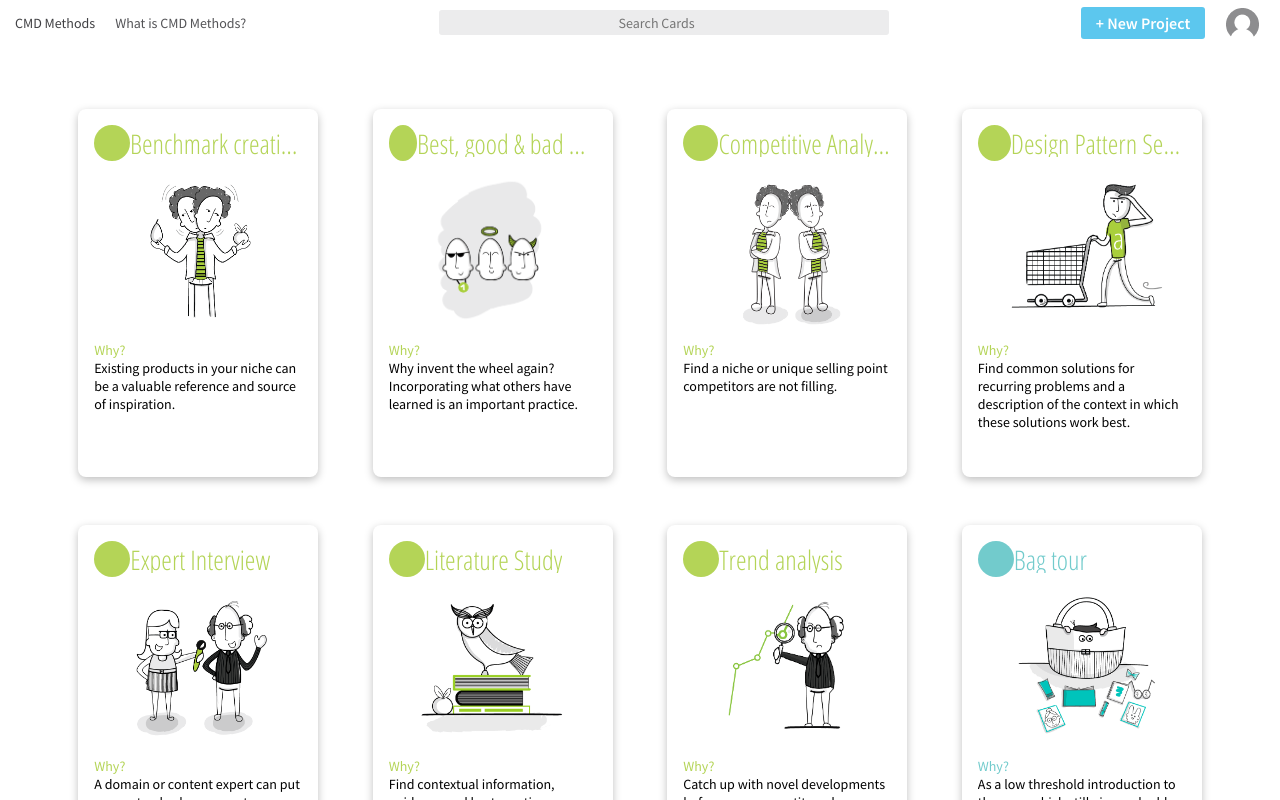
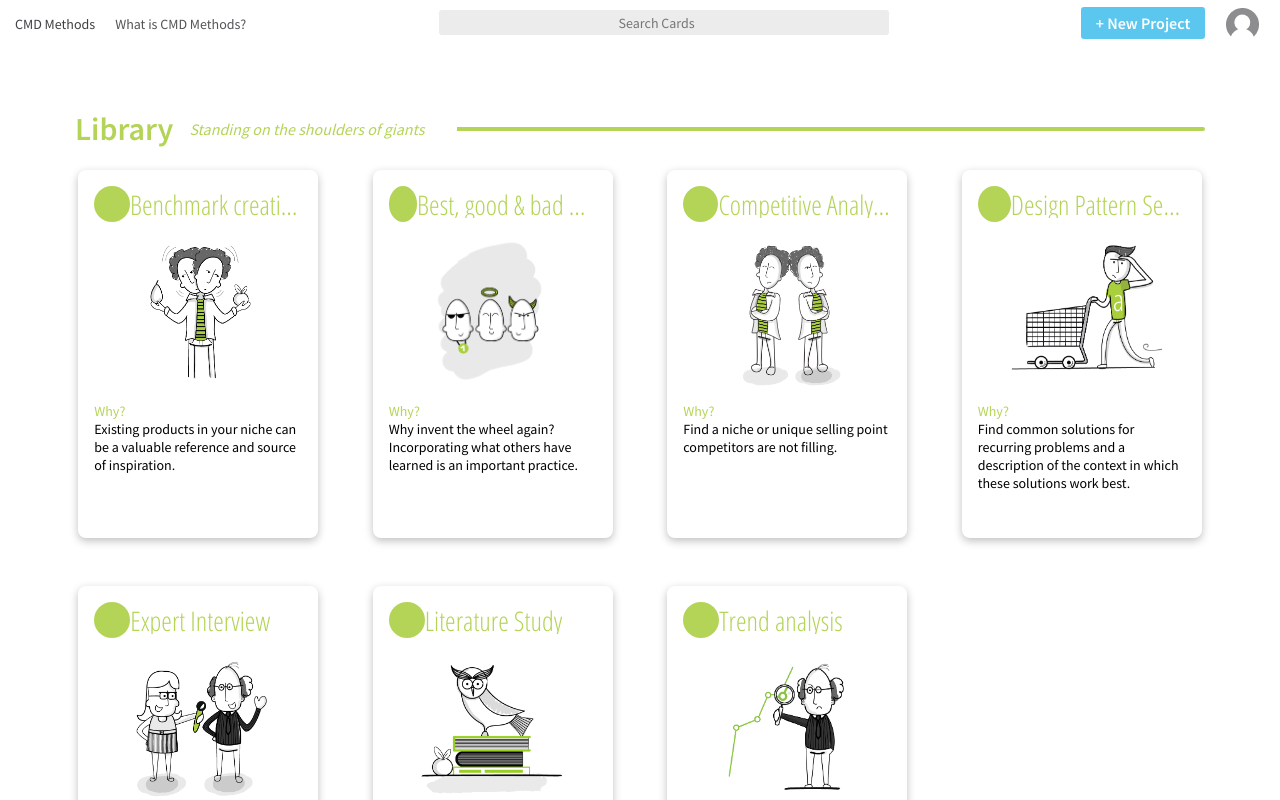
Before and after one commit to cmdmethods/herontwerp2020, a Vue app: page / in a window 1280 px wide. Shown: the top 800 px of the page. Built offline with nearby package versions, Linux system fonts and the light colour scheme.

Commit message:
Group cards on home by category

```diff
--- /dev/null
+++ b/src/components/CategoryHeader.vue
@@ -0,0 +1,52 @@
+<template>
+    <div class="category-header" :class="id">
+        <h1 :class="`color-${id}`">
+            {{ name }} <i>{{ motto }}</i>
+        </h1>
+        <div class="line" :class="`bg-${id}`" />
+    </div>
+</template>
+
+<script>
+export default {
+    props: {
+        name: String,
+        id: String,
+        motto: String
+    }
+}
+</script>
+
+<style scoped>
+.category-header {
+    width: 100%;
+    position: relative;
+}
+
+h1 {
+    background-color: var(--body-background);
+    position: relative;
+    z-index: 2;
+    width: max-content;
+    padding-right: 1em;
+    display: flex;
+    align-items: center;
+}
+
+i {
+    font-weight: 400;
+    font-size: 1rem;
+    margin-left: 1em;
+}
+
+.line {
+    position: absolute;
+    left: 0;
+    top: 50%;
+    width: 100%;
+    transform: translateY(-50%);
+    height: 4px;
+    border-radius: 2px;
+    z-index: 1;
+}
+</style>
--- a/src/data/categories.json
+++ b/src/data/categories.json
@@ -1,8 +1,38 @@
 [
-    {
-        "id": "library",
-        "title": "Library",
-        "text": "Library research is done to explore what is already done and what guidelines and theories exist that could help you further your design. Since the advent of the internet library research is also called desk research.",
-        "image": "src/assets/logo-library.png"
-    }
+  {
+    "id": "library",
+    "name": "Library",
+    "motto": "Standing on the shoulders of giants",
+    "why": "To ensure <strong>rigor</strong> in your design explore what is already done. Watch what competitors are doing or get an <strong>overview</strong> of existing guidelines, patterns and theories. Sometimes called deskresearch."
+  },
+  {
+    "id": "field",
+    "name": "Field",
+    "motto": "Understand your users",
+    "why": "Explore the application context. You apply a field strategy to get an <strong>overview</strong> of your users, know their needs, desires and limitations so your design is <strong>relevant</strong> to them."
+  },
+  {
+    "id": "lab",
+    "name": "Lab",
+    "motto": "To measure is to know",
+    "why": "Be <strong>certain</strong> your solution works and is <strong>relevant</strong> for the end-user. Will your design work out the way you intended it to?"
+  },
+  {
+    "id": "showroom",
+    "name": "Showroom",
+    "motto": "Know & show your contribution",
+    "why": "Be <strong>certain</strong> your ideas are better than what is already done. Proof the <strong>rigor</strong> of your design by showing it to experts, test against guidelines or decide on its USPs."
+  },
+  {
+    "id": "workshop",
+    "name": "Workshop",
+    "motto": "Seek variation and improvement!",
+    "why": "Explore opportunities. Prototyping, sketching and co-creation activities are all ways to innovate and to gain insights in what is <strong>possible</strong> and how things could work."
+  },
+  {
+    "id": "stepping-stones",
+    "name": "Stepping Stones",
+    "motto": "Condense, communicate, combine",
+    "why": "Condense your insights into <strong>tangible</strong> representations that can be re-used in the rest of the project and help to communicate findings to the team and client."
+  }
 ]
--- a/src/global.css
+++ b/src/global.css
@@ -4,6 +4,7 @@
 @import url('https://fonts.googleapis.com/css2?family=Source+Sans+Pro:wght@300&display=swap');
 
 :root {
+    --body-background: #ffffff;
     --background-card: #ffffff;
     --font-header-card: 'Open Sans Condensed', sans-serif;
     --font-body-card: 'Source Sans Pro', sans-serif;
@@ -23,6 +24,7 @@
 body {
     margin: 0;
     padding: 0;
+    font-family: 'Source Sans Pro', sans-serif;
 }
 
 /* Color helpers
--- a/src/views/Home.vue
+++ b/src/views/Home.vue
@@ -1,8 +1,13 @@
 <template>
     <div class="home">
         <Header />
-        <div class="grid">
-            <Card v-for="card in cards" :key="card.id" v-bind="card" />
+
+        <div class="category" v-for="category in cardsGrouped" :key="category.id">
+            <CategoryHeader v-bind="category" />
+
+            <div class="grid">
+                <Card v-for="card in category.cards" :key="card.id" v-bind="card" />
+            </div>
         </div>
     </div>
 </template>
@@ -13,31 +18,35 @@ import categories from '@/data/categories.json'
 import info from '@/data/info.json'
 import Header from '@/components/Header.vue'
 import Card from '@/components/Card.vue'
+import CategoryHeader from '@/components/CategoryHeader.vue'
 
 export default {
     name: 'Home',
-    components: { Header, Card },
+    components: { Header, Card, CategoryHeader },
     computed: {
-        cards() {
-            return cards
-        },
-        categories() {
-            return categories
-        },
         info() {
             return info
+        },
+        cardsGrouped() {
+            return categories.map(cat => ({
+                ...cat,
+                cards: cards.filter(card => card.category === cat.id)
+            }))
         }
     }
 }
 </script>
 
 <style scoped>
+.category {
+    margin: 4rem auto;
+    max-width: 1130px;
+}
+
 .grid {
     display: grid;
     grid-template-columns: repeat(auto-fit, 15rem);
-    margin: 4rem auto;
     justify-content: space-around;
-    max-width: 1130px;
     grid-gap: 3rem;
 }
 </style>
```
